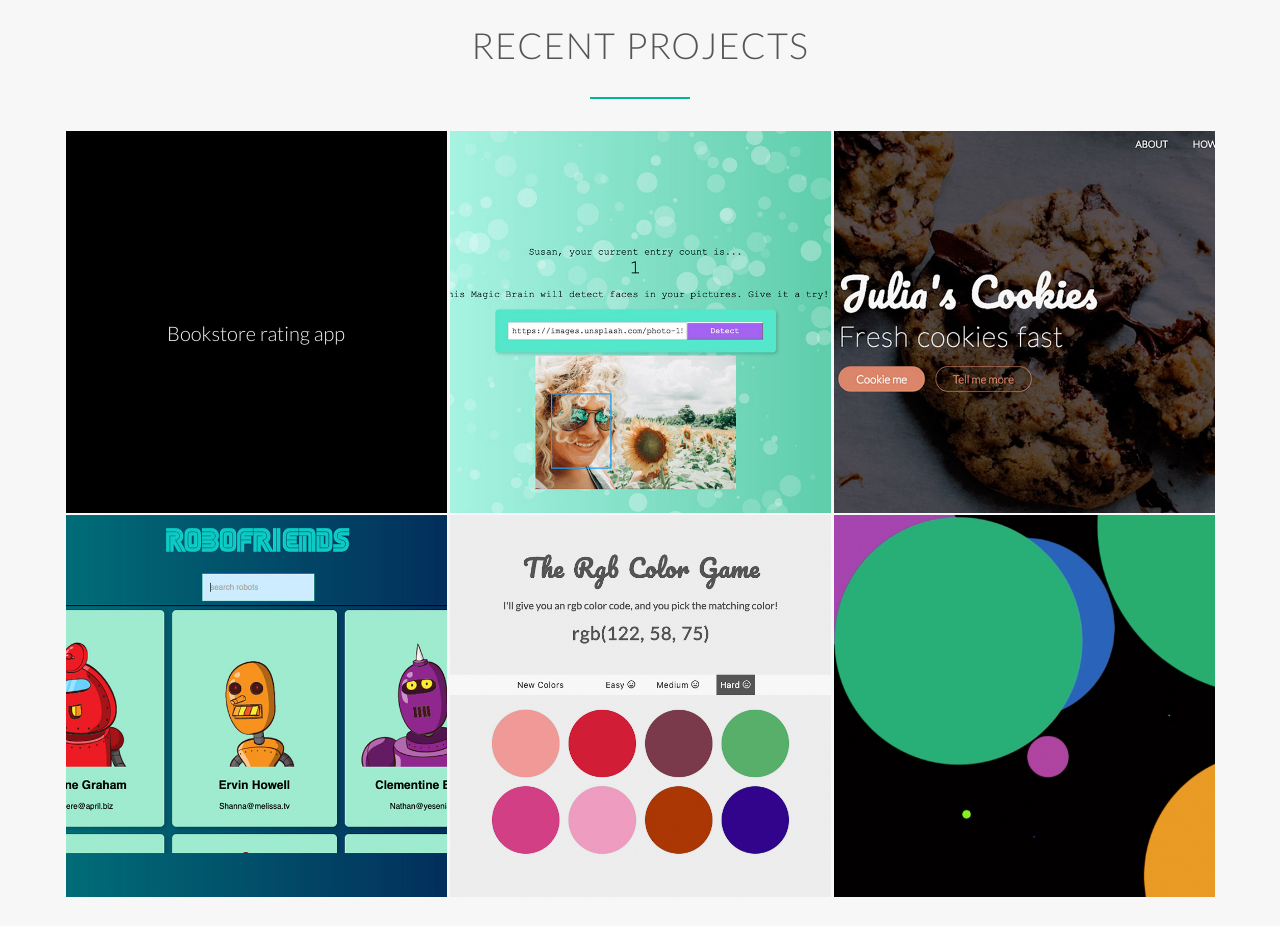
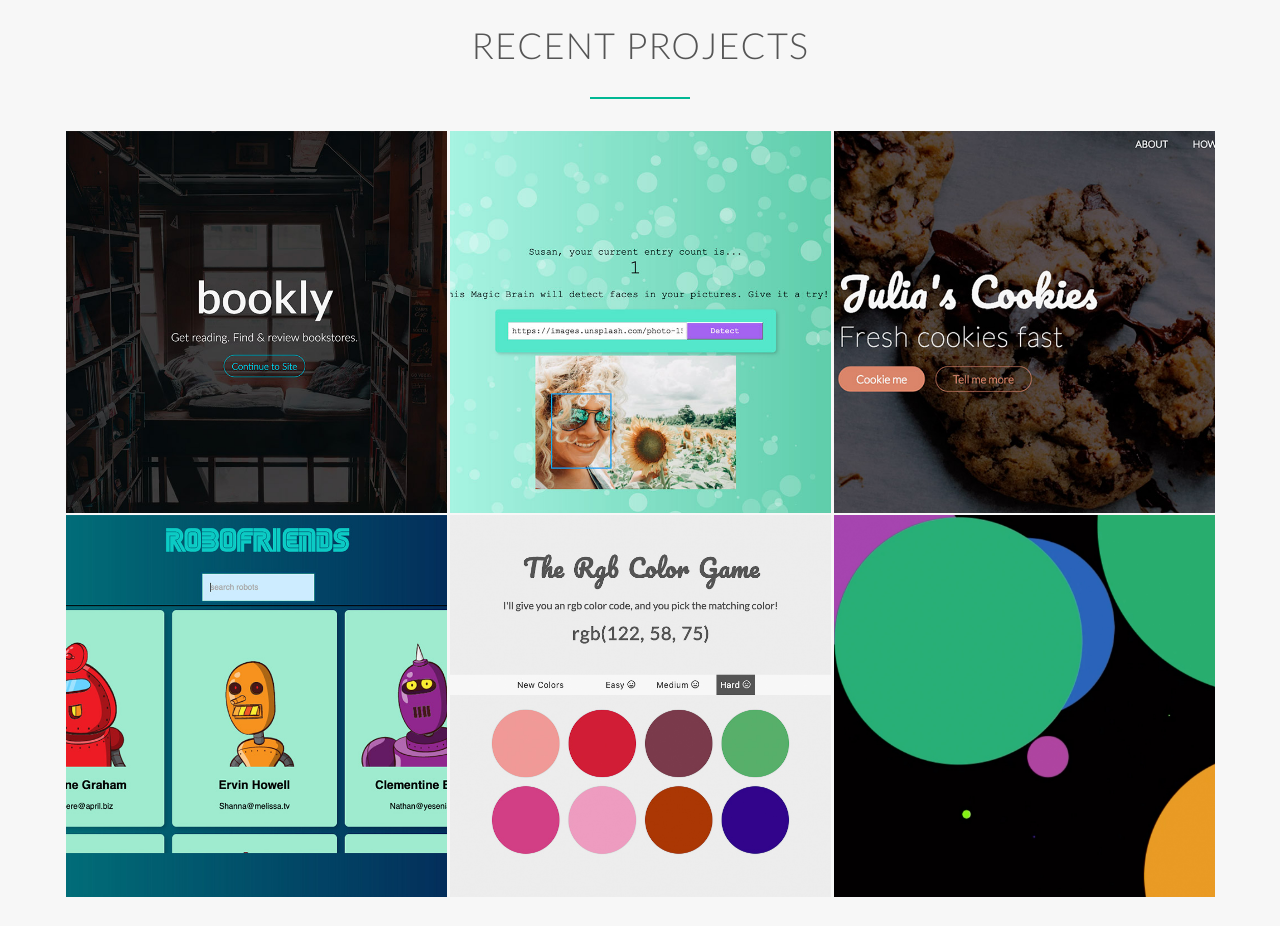
Before and after one commit to jmar90/jmar90.github.io, a plain HTML site: page index.html in a window 1280 px wide. Shown: the part 1500-2426 px from the top of the page. Drawn offline with Linux system fonts and the light colour scheme; a script that the page names is missing.

Commit message:
Added bookly to project gallery

```diff
--- a/index.html
+++ b/index.html
@@ -66,7 +66,7 @@
 		<div class="row">
 			<h2>Recent Projects</h2>
 			<div class="container-proj">
-				<a id="proj-yelp" class="proj-box" href="#" target="_blank">
+				<a id="proj-bookly" class="proj-box" href="https://bookly603.herokuapp.com/" target="_blank">
 					<p class="proj-desc">Bookstore rating app</p>
 				</a>
 				<a id="proj-face" class="proj-box" href="https://smart-brain-arcane-savannah.herokuapp.com" target="_blank">
--- a/resources/index/css/style.css
+++ b/resources/index/css/style.css
@@ -382,6 +382,7 @@ header {
 }
 #proj-robo:after { background-image: url('img/robofriends.jpg'); }
 #proj-face:after { background-image: url('img/face-recog.jpg'); }
+#proj-bookly:after { background-image: url('img/bookly.jpg') }
 
 /*Remove default styles from links; Style text*/
 .container-proj a:link,
```
Also changed, not shown: resources/index/css/img/bookly.jpg (added), resources/index/css/queries.css (indentation only).
